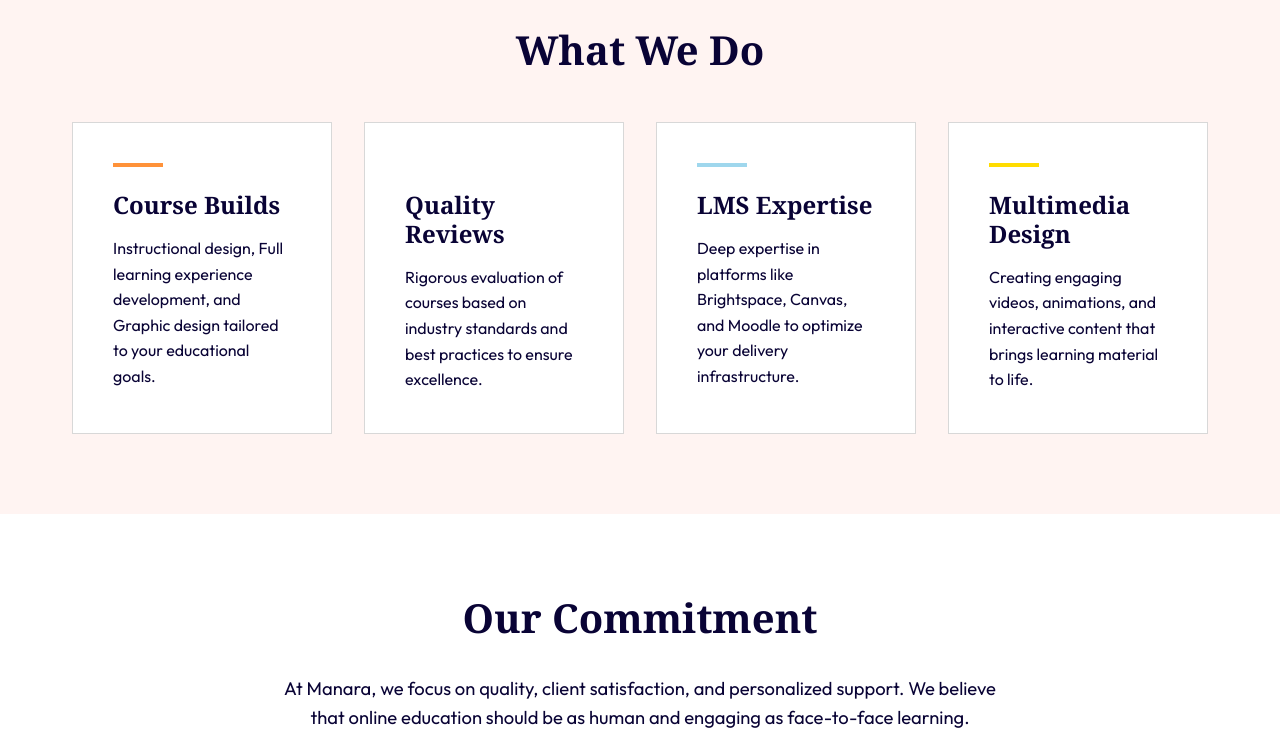
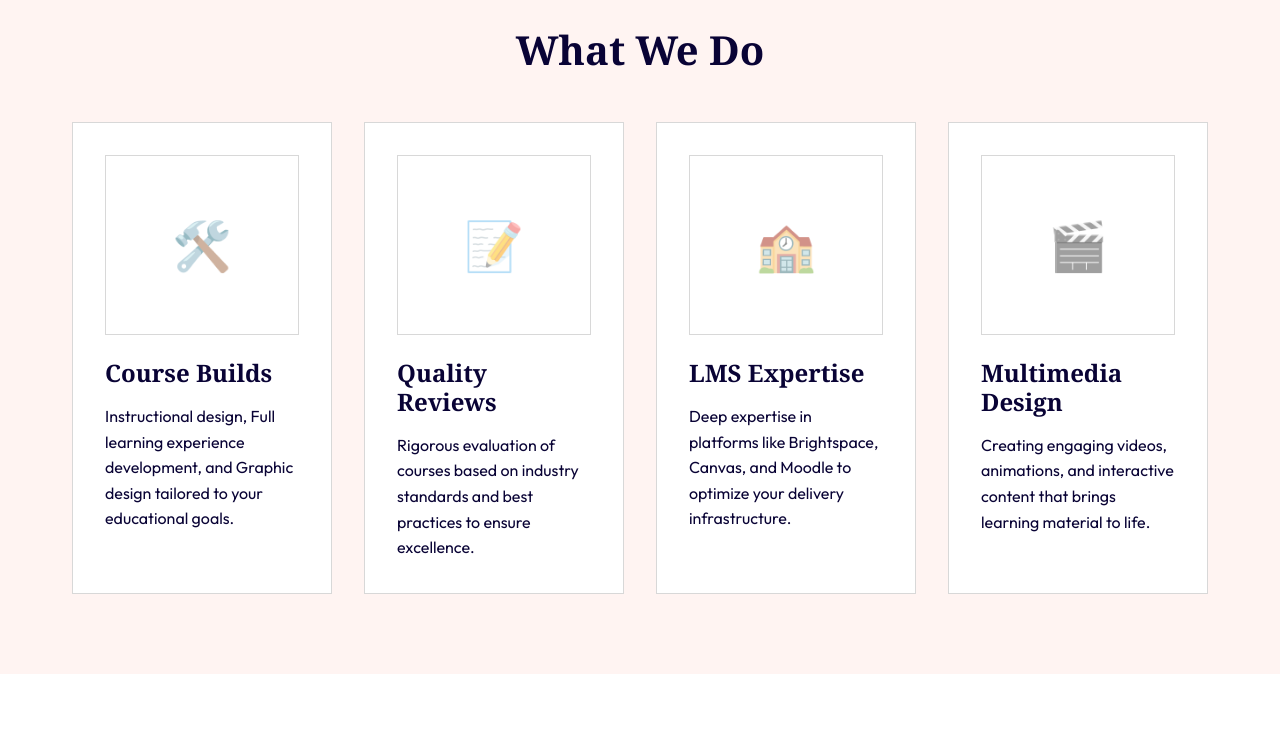
Before and after one commit to salhosny/manara-website, a plain HTML site: page index.html in a window 1280 px wide. Shown: the part 860-1611 px from the top of the page. Drawn offline with Linux system fonts and the light colour scheme.

Commit message:
what we do fixed

```diff
--- a/index.html
+++ b/index.html
@@ -73,7 +73,8 @@
             <div class="services-grid">
                 <!-- Course Builds -->
                 <div class="service-card">
-                    <div style="width: 50px; height: 4px; background: var(--accent-orange); margin-bottom: 1.5rem;">
+                    <div class="service-visual">
+                        <div class="placeholder-icon">🛠️</div>
                     </div>
                     <h3>Course Builds</h3>
                     <p>Instructional design, Full learning experience development, and Graphic design tailored to your
@@ -82,8 +83,8 @@
 
                 <!-- Course Quality Reviews -->
                 <div class="service-card">
-                    <div
-                        style="width: 50px; height: 4px; background: var(--color-secondary-blue); margin-bottom: 1.5rem;">
+                    <div class="service-visual">
+                        <div class="placeholder-icon">📝</div>
                     </div>
                     <h3>Quality Reviews</h3>
                     <p>Rigorous evaluation of courses based on industry standards and best practices to ensure
@@ -92,7 +93,9 @@
 
                 <!-- LMS Expertise -->
                 <div class="service-card">
-                    <div style="width: 50px; height: 4px; background: var(--accent-blue); margin-bottom: 1.5rem;"></div>
+                    <div class="service-visual">
+                        <div class="placeholder-icon">🏫</div>
+                    </div>
                     <h3>LMS Expertise</h3>
                     <p>Deep expertise in platforms like Brightspace, Canvas, and Moodle to optimize your delivery
                         infrastructure.</p>
@@ -100,7 +103,8 @@
 
                 <!-- Multimedia Design -->
                 <div class="service-card">
-                    <div style="width: 50px; height: 4px; background: var(--accent-yellow); margin-bottom: 1.5rem;">
+                    <div class="service-visual">
+                        <div class="placeholder-icon">🎬</div>
                     </div>
                     <h3>Multimedia Design</h3>
                     <p>Creating engaging videos, animations, and interactive content that brings learning material to
--- a/styles.css
+++ b/styles.css
@@ -314,16 +314,37 @@ header.scrolled {
 
 .service-card {
     background: var(--bg-white);
-    padding: 2.5rem;
+    padding: 2rem;
     border-radius: 0px;
+    /* Square corners */
+    text-align: left;
     border: 1px solid var(--color-border-gray);
-    transition: transform 0.3s ease, box-shadow 0.3s ease;
+    /* transition: transform 0.3s ease; Removed hover lift */
+    display: flex;
+    flex-direction: column;
+    height: 100%;
 }
 
-.service-card:hover {
-    transform: translateY(-5px);
-    box-shadow: 0 10px 20px rgba(9, 3, 53, 0.1);
-    border-bottom: 4px solid var(--color-primary-btn);
+.service-visual {
+    width: 100%;
+    height: 180px;
+    background-color: var(--bg-white) !important;
+    /* Force uniform background */
+    border: 1px solid var(--color-border-gray);
+    display: flex;
+    justify-content: center;
+    align-items: center;
+    margin-bottom: 1.5rem;
+    font-size: 3rem;
+    /* Icon size */
+    position: relative;
+    /* Ensure it stays in flow */
+}
+
+/* Ensure placeholder icon is centered */
+.placeholder-icon {
+    display: block;
+    line-height: 1;
 }
 
 .service-card h3 {
```
